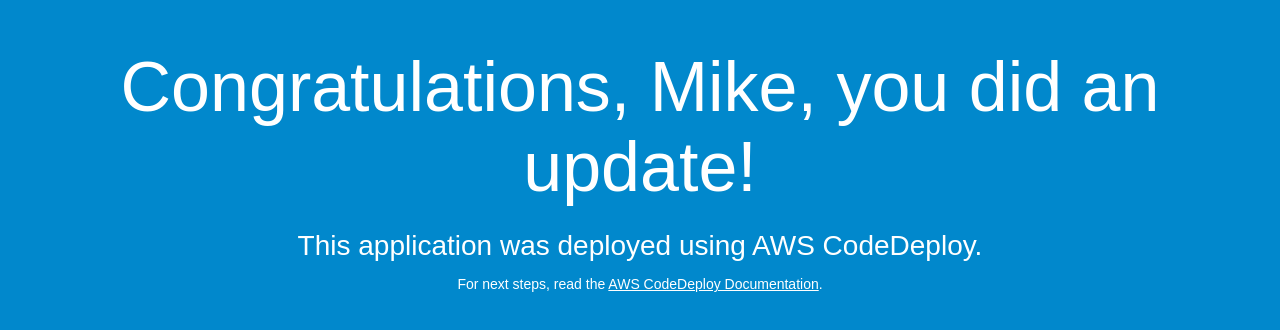
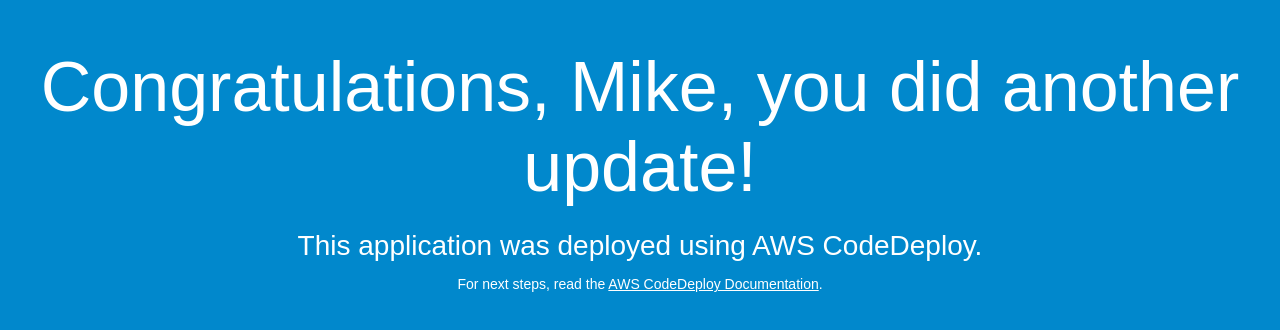
Before and after one commit to bridgecrew-perf6/TestAWSCodeDeploy, a plain HTML site: page index.html in a window 1280 px wide. Drawn offline with Linux system fonts and the light colour scheme.

Commit message:
Update index.html

```diff
--- a/index.html
+++ b/index.html
@@ -29,7 +29,7 @@
 </head>
 <body>
   <div align="center">
-    <h1>Congratulations, Mike, you did an update!</h1>
+    <h1>Congratulations, Mike, you did another update!</h1>
     <h2>This application was deployed using AWS CodeDeploy.</h2>
     <p>For next steps, read the <a href="http://aws.amazon.com/documentation/codedeploy">AWS CodeDeploy Documentation</a>.</p>
   </div>
```
